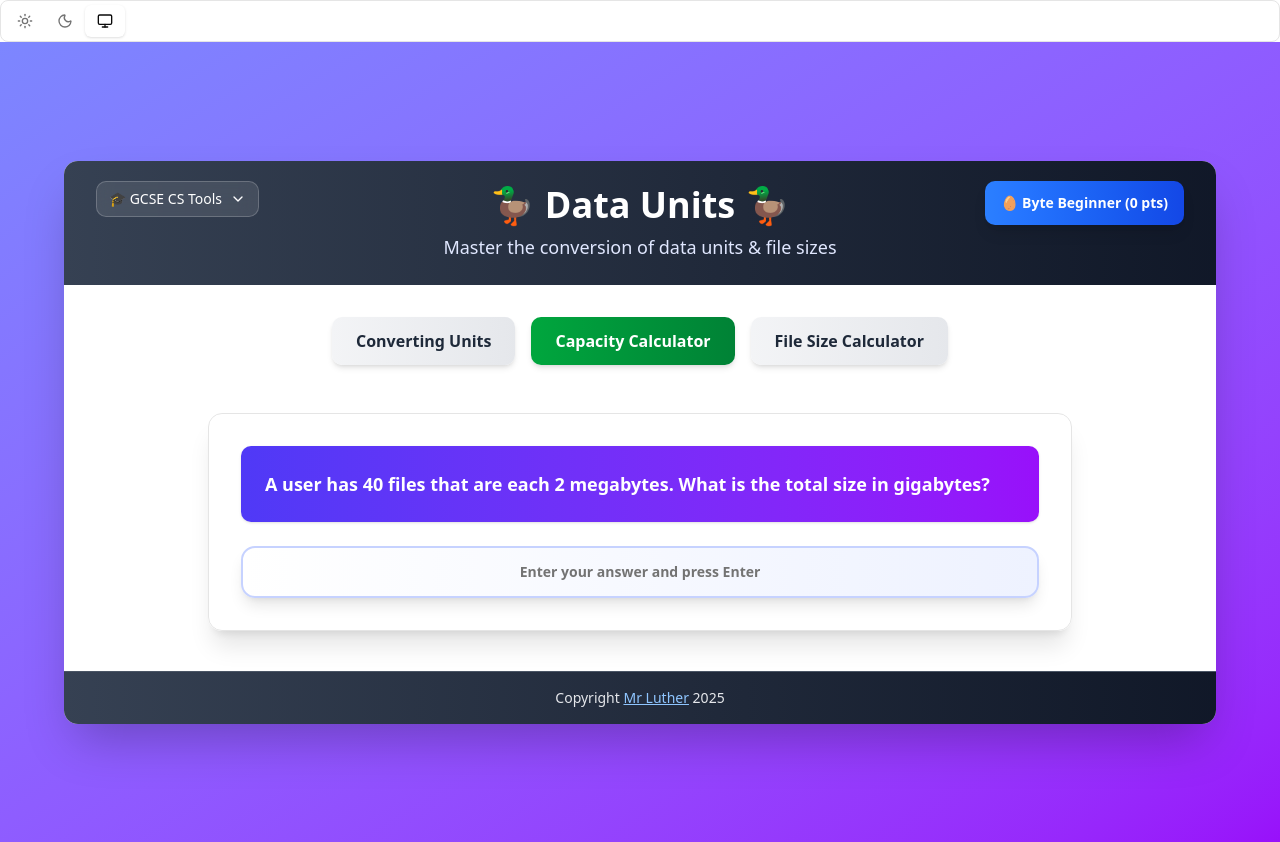
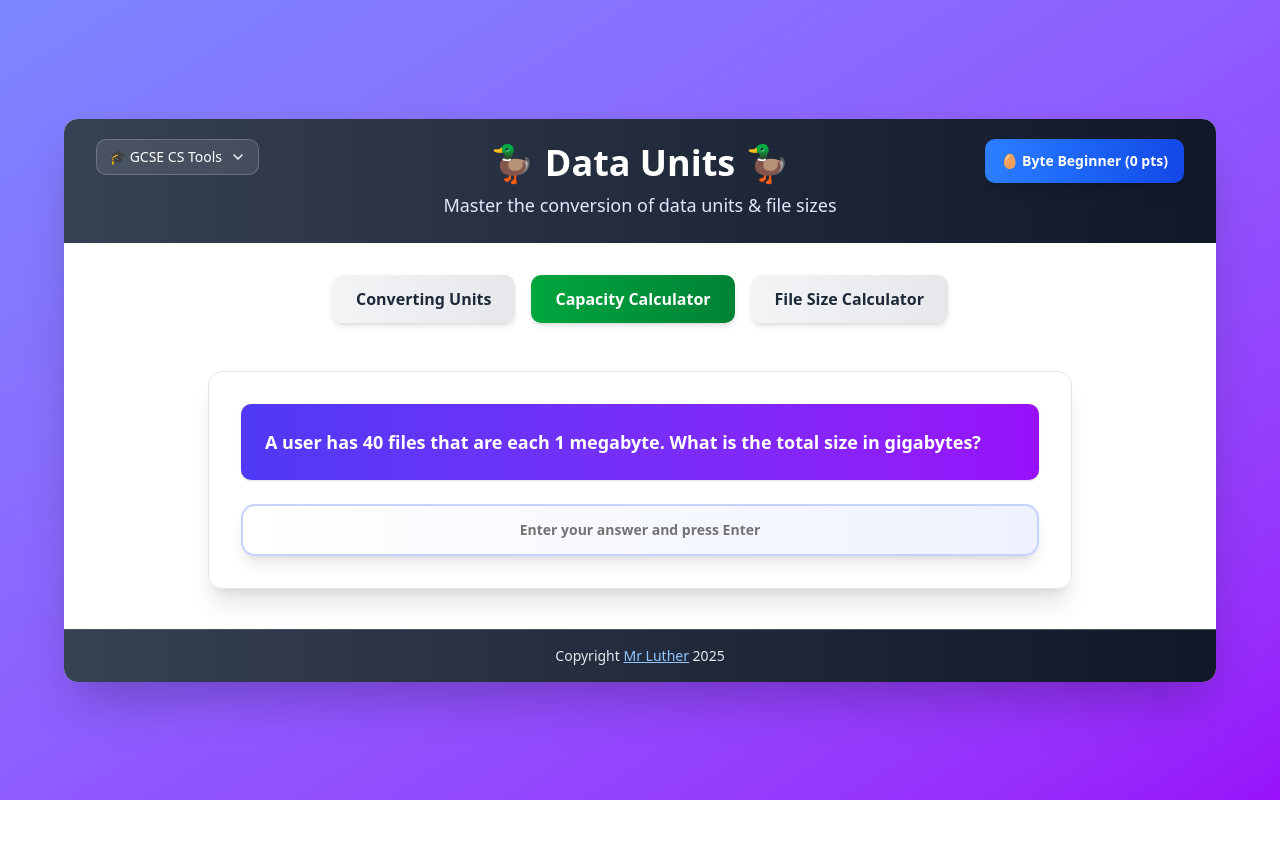
Before and after one commit to domluther/GCSEUnits, a React (Vite) app: page /capacitycalculator in a window 1280 px wide. After the commit the page ends 800 px from the top, so only its background shows below. Built offline with nearby package versions, Linux system fonts and the light colour scheme.

Commit message:
bug: singular v plural + disabled theme

```diff
--- a/src/components/CapacityCalculator.tsx
+++ b/src/components/CapacityCalculator.tsx
@@ -54,18 +54,18 @@ const convertValue = (
 // Helper function to get simple file sizes
 const getSimpleFileSize = (): { size: number; unit: string } => {
 	const simpleSizes = [
-		{ size: 1, unit: "megabyte" },
+		{ size: 1, unit: "megabytes" },
 		{ size: 2, unit: "megabytes" },
-		{ size: 2.5, unit: "megabytes" },
-		{ size: 5, unit: "megabytes" },
-		{ size: 10, unit: "megabytes" },
-		{ size: 20, unit: "megabytes" },
-		{ size: 25, unit: "megabytes" },
-		{ size: 50, unit: "megabytes" },
-		{ size: 100, unit: "megabytes" },
-		{ size: 200, unit: "megabytes" },
-		{ size: 250, unit: "megabytes" },
-		{ size: 500, unit: "megabytes" },
+		// { size: 2.5, unit: "megabytes" },
+		// { size: 5, unit: "megabytes" },
+		// { size: 10, unit: "megabytes" },
+		// { size: 20, unit: "megabytes" },
+		// { size: 25, unit: "megabytes" },
+		// { size: 50, unit: "megabytes" },
+		// { size: 100, unit: "megabytes" },
+		// { size: 200, unit: "megabytes" },
+		// { size: 250, unit: "megabytes" },
+		// { size: 500, unit: "megabytes" },
 	];
 	return simpleSizes[Math.floor(Math.random() * simpleSizes.length)];
 };
@@ -74,14 +74,14 @@ const getSimpleFileSize = (): { size: number; unit: string } => {
 const getSimpleDriveSize = (): { size: number; unit: string } => {
 	const simpleSizes = [
 		{ size: 500, unit: "megabytes" },
-		{ size: 1, unit: "gigabyte" },
-		{ size: 2, unit: "gigabytes" },
-		{ size: 4, unit: "gigabytes" },
-		{ size: 5, unit: "gigabytes" },
-		{ size: 10, unit: "gigabytes" },
-		{ size: 20, unit: "gigabytes" },
-		{ size: 50, unit: "gigabytes" },
-		{ size: 100, unit: "gigabytes" },
+		{ size: 1, unit: "gigabytes" },
+		// { size: 2, unit: "gigabytes" },
+		// { size: 4, unit: "gigabytes" },
+		// { size: 5, unit: "gigabytes" },
+		// { size: 10, unit: "gigabytes" },
+		// { size: 20, unit: "gigabytes" },
+		// { size: 50, unit: "gigabytes" },
+		// { size: 100, unit: "gigabytes" },
 	];
 	return simpleSizes[Math.floor(Math.random() * simpleSizes.length)];
 };
@@ -303,7 +303,12 @@ export function CapacityCalculator({ onScoreUpdate }: CapacityCalculatorProps) {
 
 			return `A user has a ${question.params.driveSize}-${driveUnitText} drive. How many ${question.params.fileSize}-${fileUnitText} files can they store on it?`;
 		} else {
-			return `A user has ${question.params.fileCount} files that are each ${question.params.fileSize} ${question.params.fileUnit}. What is the total size in ${question.params.driveUnit}?`;
+			const fileSizeText = getUnitText(
+				question.params.fileSize,
+				question.params.fileUnit,
+			);
+
+			return `A user has ${question.params.fileCount} files that are each ${question.params.fileSize} ${fileSizeText}. What is the total size in ${question.params.driveUnit}?`;
 		}
 	};
 
@@ -313,8 +318,8 @@ export function CapacityCalculator({ onScoreUpdate }: CapacityCalculatorProps) {
 				Capacity Calculator
 			</h1>
 			<div className="p-4">
-				<Card className="mx-auto shadow-xl py-0 bg-white/80 backdrop-blur">
-					<CardContent className="space-y-6 p-8">
+				<Card className="py-0 mx-auto shadow-xl bg-white/80 backdrop-blur">
+					<CardContent className="p-8 space-y-6">
 						{/* Live region for screen reader announcements */}
 						<div aria-live="polite" aria-atomic="true" className="sr-only">
 							{feedback?.message}
@@ -324,7 +329,7 @@ export function CapacityCalculator({ onScoreUpdate }: CapacityCalculatorProps) {
 							<section aria-labelledby={currentQuestionId}>
 								<h2
 									id={currentQuestionId}
-									className="text-lg font-semibold bg-gradient-to-r from-indigo-600 to-purple-600 text-white p-6 rounded-lg shadow"
+									className="p-6 text-lg font-semibold text-white rounded-lg shadow bg-gradient-to-r from-indigo-600 to-purple-600"
 								>
 									{getQuestionText(currentQuestion)}
 								</h2>
@@ -353,7 +358,7 @@ export function CapacityCalculator({ onScoreUpdate }: CapacityCalculatorProps) {
 											aria-invalid={
 												feedback && !feedback.isCorrect ? "true" : "false"
 											}
-											className="text-2xl p-6 text-center font-bold border-2 border-indigo-200 focus:border-indigo-500 focus:ring-4 focus:ring-indigo-200 rounded-xl shadow-lg transition-all duration-200 bg-gradient-to-r from-white to-indigo-50"
+											className="p-6 text-2xl font-bold text-center transition-all duration-200 border-2 border-indigo-200 shadow-lg focus:border-indigo-500 focus:ring-4 focus:ring-indigo-200 rounded-xl bg-gradient-to-r from-white to-indigo-50"
 										/>
 									</div>
 								</form>
@@ -370,7 +375,7 @@ export function CapacityCalculator({ onScoreUpdate }: CapacityCalculatorProps) {
 											}`}
 										>
 											<AlertDescription>
-												<div className="space-y-4 w-full">
+												<div className="w-full space-y-4">
 													{/* Result Header */}
 													<div
 														className={`p-4 rounded-lg ${
@@ -386,7 +391,7 @@ export function CapacityCalculator({ onScoreUpdate }: CapacityCalculatorProps) {
 																	: "text-red-800"
 															}`}
 														>
-															<span className="text-2xl mr-3">
+															<span className="mr-3 text-2xl">
 																{feedback.isCorrect ? "🎉" : "❌"}
 															</span>
 															<span>
@@ -396,9 +401,9 @@ export function CapacityCalculator({ onScoreUpdate }: CapacityCalculatorProps) {
 															</span>
 														</div>
 														{!feedback.isCorrect && (
-															<div className="mt-2 text-red-700 font-semibold">
+															<div className="mt-2 font-semibold text-red-700">
 																The correct answer is{" "}
-																<span className="text-red-900 bg-red-200 px-2 py-1 rounded">
+																<span className="px-2 py-1 text-red-900 bg-red-200 rounded">
 																	{formatNumber(currentQuestion.answer)}
 																</span>
 															</div>
@@ -424,7 +429,7 @@ export function CapacityCalculator({ onScoreUpdate }: CapacityCalculatorProps) {
 																}, 100);
 															}}
 															aria-label="Generate next question"
-															className="px-8 py-3 font-semibold rounded-lg transition-all duration-200 shadow-lg bg-gradient-to-r from-green-500 to-green-600 hover:from-green-600 hover:to-green-700 text-white hover:shadow-xl transform hover:-translate-y-1"
+															className="px-8 py-3 font-semibold text-white transition-all duration-200 transform rounded-lg shadow-lg bg-gradient-to-r from-green-500 to-green-600 hover:from-green-600 hover:to-green-700 hover:shadow-xl hover:-translate-y-1"
 														>
 															<span className="mr-2">🎯</span>
 															Next Question
@@ -433,7 +438,7 @@ export function CapacityCalculator({ onScoreUpdate }: CapacityCalculatorProps) {
 
 													{/* Explanation Section */}
 													<div className="space-y-4">
-														<h3 className="font-bold text-indigo-900 text-lg mb-3 flex items-center">
+														<h3 className="flex items-center mb-3 text-lg font-bold text-indigo-900">
 															<span className="mr-2">📚</span>
 															Step-by-step explanation:
 														</h3>
@@ -441,21 +446,21 @@ export function CapacityCalculator({ onScoreUpdate }: CapacityCalculatorProps) {
 															(section, sectionIndex) => (
 																<div
 																	key={section.title}
-																	className="bg-white bg-opacity-50 p-4 rounded-lg border border-gray-200"
+																	className="p-4 bg-white bg-opacity-50 border border-gray-200 rounded-lg"
 																>
-																	<h4 className="font-bold text-indigo-900 text-base mb-2 flex items-center">
-																		<span className="bg-indigo-100 text-indigo-800 rounded-full w-6 h-6 flex items-center justify-center text-sm font-semibold mr-3 flex-shrink-0">
+																	<h4 className="flex items-center mb-2 text-base font-bold text-indigo-900">
+																		<span className="flex items-center justify-center flex-shrink-0 w-6 h-6 mr-3 text-sm font-semibold text-indigo-800 bg-indigo-100 rounded-full">
 																			{sectionIndex + 1}
 																		</span>
 																		{section.title}
 																	</h4>
-																	<ul className="ml-9 space-y-1">
+																	<ul className="space-y-1 ml-9">
 																		{section.details.map((detail) => (
 																			<li
 																				key={detail}
 																				className="text-gray-800"
 																			>
-																				<span className="text-indigo-600 mr-2">
+																				<span className="mr-2 text-indigo-600">
 																					•
 																				</span>
 																				{detail}
@@ -474,18 +479,18 @@ export function CapacityCalculator({ onScoreUpdate }: CapacityCalculatorProps) {
 							</section>
 						) : (
 							<section
-								className="text-center py-12"
+								className="py-12 text-center"
 								aria-labelledby={welcomeMessageId}
 							>
-								<div className="bg-gradient-to-r from-indigo-50 to-purple-50 p-8 rounded-xl border border-indigo-200 shadow-lg">
-									<div className="text-6xl mb-4">💾</div>
+								<div className="p-8 border border-indigo-200 shadow-lg bg-gradient-to-r from-indigo-50 to-purple-50 rounded-xl">
+									<div className="mb-4 text-6xl">💾</div>
 									<h2
 										id={welcomeMessageId}
-										className="text-2xl md:text-3xl font-bold bg-gradient-to-r from-indigo-600 to-purple-600 bg-clip-text text-transparent mb-4"
+										className="mb-4 text-2xl font-bold text-transparent md:text-3xl bg-gradient-to-r from-indigo-600 to-purple-600 bg-clip-text"
 									>
 										Capacity Calculator
 									</h2>
-									<p className="text-lg text-gray-600 mb-6 max-w-md mx-auto">
+									<p className="max-w-md mx-auto mb-6 text-lg text-gray-600">
 										Practice calculating storage capacity and file counts.
 										Master digital storage concepts!
 									</p>
@@ -499,7 +504,7 @@ export function CapacityCalculator({ onScoreUpdate }: CapacityCalculatorProps) {
 												setFeedback,
 											);
 										}}
-										className="px-8 py-3 font-semibold rounded-lg transition-all duration-200 shadow-lg bg-gradient-to-r from-indigo-500 to-purple-600 hover:from-indigo-600 hover:to-purple-700 text-white hover:shadow-xl transform hover:-translate-y-1"
+										className="px-8 py-3 font-semibold text-white transition-all duration-200 transform rounded-lg shadow-lg bg-gradient-to-r from-indigo-500 to-purple-600 hover:from-indigo-600 hover:to-purple-700 hover:shadow-xl hover:-translate-y-1"
 									>
 										<span className="mr-2">🚀</span>
 										Start Practicing
--- a/src/routes/__root.tsx
+++ b/src/routes/__root.tsx
@@ -1,13 +1,14 @@
 import { createRootRoute, Outlet } from "@tanstack/react-router";
 import { TanStackRouterDevtools } from "@tanstack/react-router-devtools";
 import { Footer } from "@/components";
-import { ThemeToggle } from "@/components/theme-toggle";
-import { ThemeProvider } from "@/contexts/theme-provider";
+// import { ThemeToggle } from "@/components/theme-toggle";
+// import { ThemeProvider } from "@/contexts/theme-provider";
 
 export const Route = createRootRoute({
 	component: () => (
-		<ThemeProvider defaultTheme="system" storageKey="ui-theme">
-			<ThemeToggle />
+		// <ThemeProvider defaultTheme="system" storageKey="ui-theme">
+		// <ThemeToggle />
+		<>
 			<div className="flex flex-col items-center justify-center min-h-screen p-5 bg-gradient-to-br from-indigo-400 to-purple-600">
 				<div className="w-full max-w-6xl overflow-hidden bg-white shadow-2xl rounded-xl">
 					<main className="p-0">
@@ -17,6 +18,7 @@ export const Route = createRootRoute({
 				</div>
 			</div>
 			<TanStackRouterDevtools />
-		</ThemeProvider>
+		</>
+		// </ThemeProvider>
 	),
 });
```
